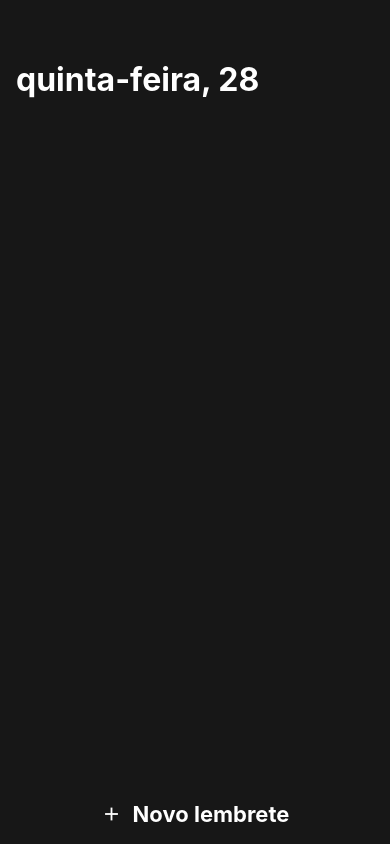
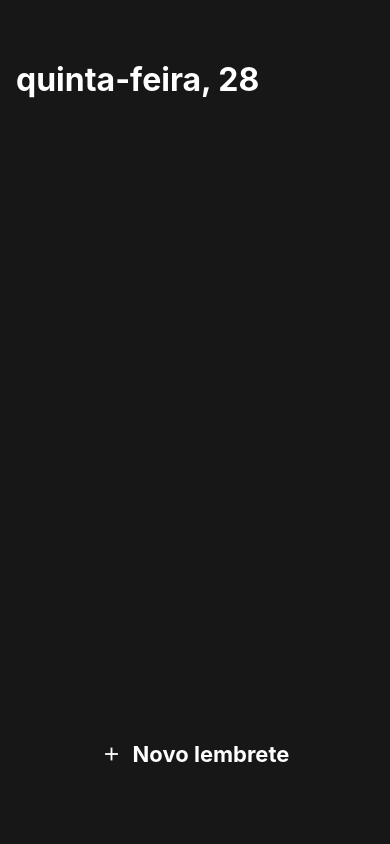
Before and after one commit to CarlosHenr1que/reminder, a React Native app: screen /Reminders in a window 390 px wide. Built offline with nearby package versions, Linux system fonts and the light colour scheme.

Commit message:
refactor: replace container for box

```diff
--- /dev/null
+++ b/src/components/common/Box/index.tsx
@@ -0,0 +1,89 @@
+import React from 'react';
+
+import {Container} from './styles';
+import {DefaultTheme} from 'styled-components/native';
+
+export interface Props {
+  flex?: number;
+  children?: React.ReactNode;
+  width?: string | number;
+  height?: number;
+  pd?: number;
+  px?: number;
+  py?: number;
+  pl?: number;
+  pr?: number;
+  pt?: number;
+  pb?: number;
+  dir?: 'row' | 'column';
+  background?: keyof DefaultTheme['colors'] | string;
+  align?:
+    | 'flex-start'
+    | 'flex-end'
+    | 'center'
+    | 'space-between'
+    | 'space-around'
+    | 'space-evenly';
+  justify?: string;
+  mt?: number;
+  ml?: number;
+  mr?: number;
+  mb?: number;
+  radius?: number;
+  borderColor?: keyof DefaultTheme['colors'] | string;
+  borderWidth?: number;
+}
+
+const Box: React.FC<Props> = ({
+  children,
+  flex,
+  width,
+  height,
+  pd,
+  px,
+  py,
+  pl,
+  dir = 'column',
+  background,
+  align,
+  justify,
+  pr,
+  pt,
+  pb,
+  mt,
+  ml,
+  mr,
+  mb,
+  radius,
+  borderColor,
+  borderWidth,
+}) => {
+  return (
+    <Container
+      flex={flex}
+      width={width}
+      height={height}
+      pd={pd}
+      px={px}
+      py={py}
+      pl={pl}
+      dir={dir}
+      align={align}
+      background={background}
+      justify={justify}
+      pr={pr}
+      pt={pt}
+      pb={pb}
+      mt={mt}
+      ml={ml}
+      mr={mr}
+      mb={mb}
+      radius={radius}
+      borderColor={borderColor}
+      borderWidth={borderWidth}>
+      {children}
+    </Container>
+  );
+};
+
+export default Box;
--- /dev/null
+++ b/src/components/common/Box/styles.ts
@@ -0,0 +1,56 @@
+import styled, {DefaultTheme} from 'styled-components/native';
+import {Props} from '.';
+
+const transformValue = (value: string | number) => {
+  if (Number.isInteger(value)) {
+    return `${value}px`;
+  }
+
+  return value;
+};
+
+type Colors = keyof DefaultTheme['colors'];
+
+export const Container = styled.View<Props>`
+  ${props => props.flex && `flex: ${props.flex};`}
+
+  height: ${({height}) => (height ? transformValue(height) : 'auto')};
+  width: ${({width}) => (width ? transformValue(width) : 'auto')};
+
+  ${props => props.pd && `padding: ${props.pd}px;`}
+  ${props => props.pl && `padding-left: ${props.pl}px;`}
+  ${props => props.pr && `padding-left: ${props.pr}px;`}
+  ${props => props.pt && `padding-top: ${props.pt}px;`}
+  ${props => props.pb && `padding-bottom: ${props.pb}px;`}
+
+
+  ${props => props.px && `padding-left: ${props.px}px;`}
+  ${props => props.px && `padding-right: ${props.px}px;`}
+  ${props => props.py && `padding-top: ${props.py}px;`}
+  ${props => props.py && `padding-bottom: ${props.py}px;`}
+
+  ${props => props.align && `align-items: ${props.align};`}
+  ${props => props.justify && `justify-content: ${props.justify};`}
+
+
+  ${props => props.mt && `margin-top: ${props.mt}px;`}
+     ${props => props.ml && `margin-left: ${props.ml}px;`}
+     ${props => props.mr && `margin-right: ${props.mr}px;`}
+     ${props => props.mb && `margin-bottom: ${props.mb}px;`}
+
+  flex-direction: ${props => props.dir};
+  ${props =>
+    props.theme.colors[props.background as keyof DefaultTheme['colors']]
+      ? `background-color: ${props.theme.colors[props.background as Colors]};`
+      : `background-color: ${props.background};`}
+
+  ${props => props.radius && `border-radius: ${props.radius}px;`}
+
+
+  ${props =>
+    props.theme.colors[props.borderColor as Colors]
+      ? `border-color: ${props.theme.colors[props.borderColor as Colors]};`
+      : `border-color: ${props.borderColor};`}
+
+  ${props => props.borderWidth && `border-width: ${props.borderWidth}px;`}
+`;
--- a/src/screens/Reminders/index.tsx
+++ b/src/screens/Reminders/index.tsx
@@ -1,13 +1,14 @@
 import React, {useState} from 'react';
 import {StatusBar, FlatList} from 'react-native';
 
-import {Container, Title} from './styles';
+import {Title} from './styles';
 import {ReminderCard, Button, Separator} from '../../components';
 
 import {useNavigation} from '@react-navigation/core';
 import {useReminder} from '../../hooks/contexts/reminder';
 import Chooser from '../../components/Chooser';
 import {getWeekDayFor} from '../../utils/date/format';
+import Box from '../../components/common/Box';
 
 const Reminders: React.FC = () => {
   const {data, doneReminder, undoReminder, deleteReminder} = useReminder();
@@ -27,7 +28,7 @@ const Reminders: React.FC = () => {
   };
 
   return (
-    <Container>
+    <Box flex={1} px={16} py={60} background="background">
       <StatusBar backgroundColor="#171717" />
       <Chooser
         isVisible={isChooserModalOpen}
@@ -82,7 +83,7 @@ const Reminders: React.FC = () => {
         )}
       />
       <Button title="Novo lembrete" onPress={handleCreateReminderPress} />
-    </Container>
+    </Box>
   );
 };
 
```
